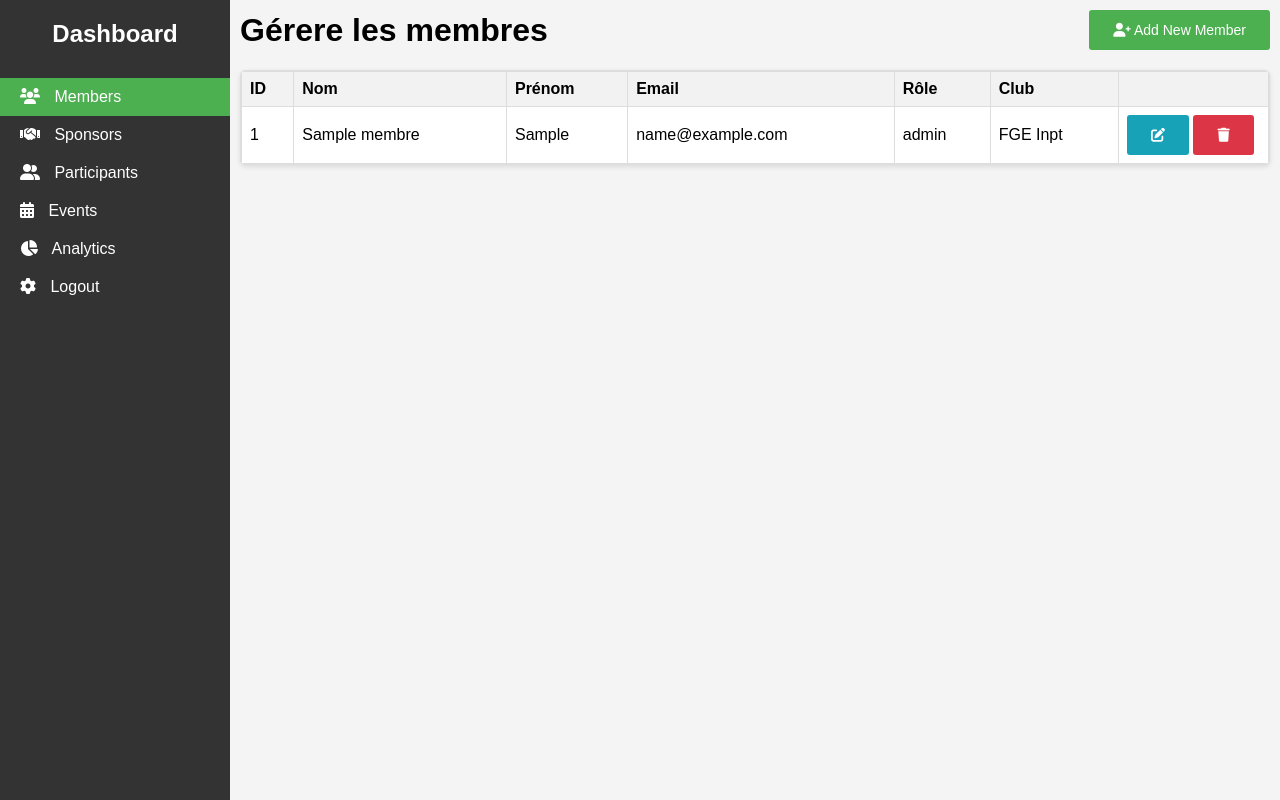
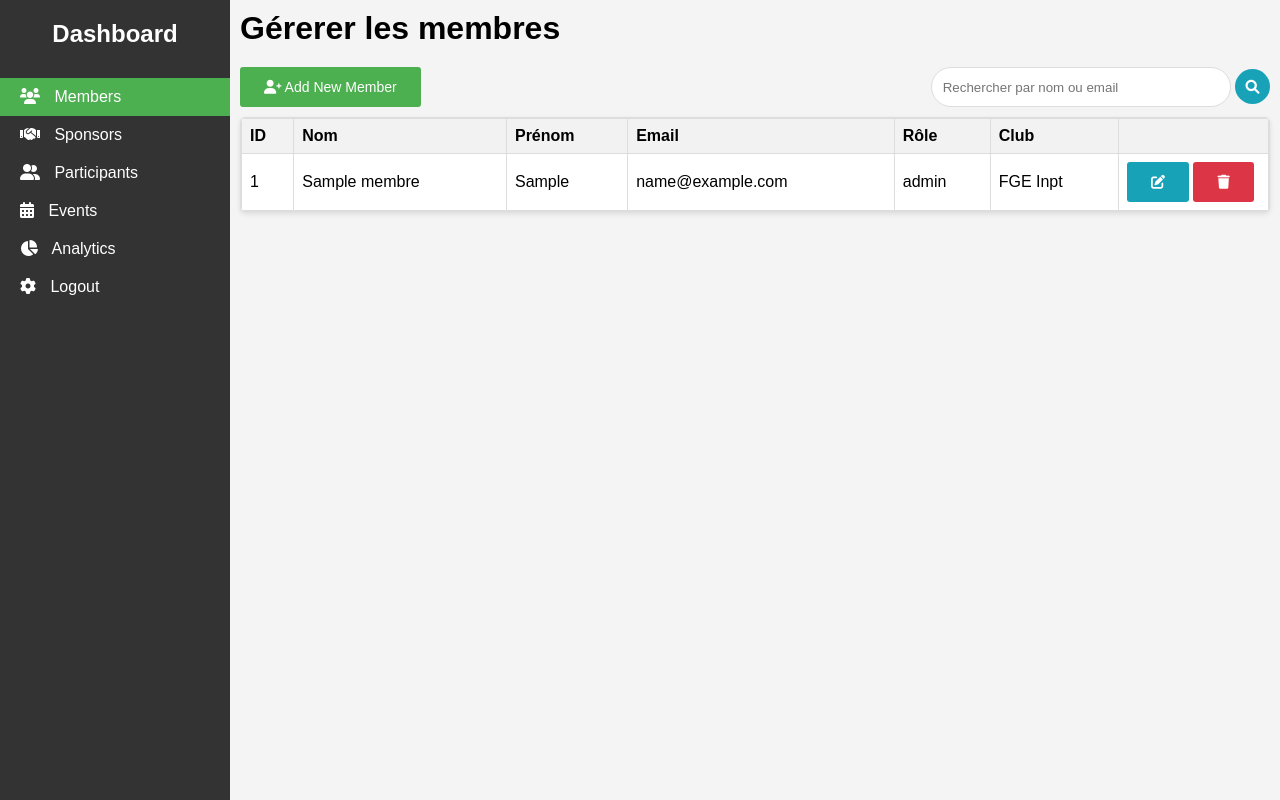
Before and after one commit to Anass-Fajoui/FGE_WebAPP, a Flask app: page /members in a window 1280 px wide. Run offline with Flask 3, Linux system fonts and the light colour scheme; tables that the repository leaves empty hold one stand-in row (values such as "Sample post"); one stand-in notice (Sample message) is shown; some libraries are stand-ins or nearby versions.

Commit message:
long names , email error handeled sucessfully

```diff
--- a/app.py
+++ b/app.py
@@ -27,7 +27,20 @@ def test():
 # Route to list all members
 @app.route('/members')
 def list_members():
-    members = Membre.query.all()  # Get all members from the database
+    search_query = request.args.get('search', '')
+
+    # Query the database based on the search query
+    if search_query:
+        # Search by name (first name or last name) or email
+        members = Membre.query.filter(
+            (Membre.Nom.like(f'%{search_query}%')) |
+            (Membre.Prenom.like(f'%{search_query}%')) |
+            (Membre.Email.like(f'%{search_query}%'))
+        ).all()
+    else:
+        # If no search query, return all members
+        members = Membre.query.all()
+
     return render_template('members.html', members=members)
 
 # Route to add a new member
@@ -44,23 +57,37 @@ def add_member():
 
         # Check if the member ID already exists in the database
         existing_member = Membre.query.filter_by(Membre_id=id).first()
+
         if existing_member:
             flash('A member with this ID already exists.', 'error')
             return redirect('/add_member')  # Redirect back to the form to correct the input
 
+        if len(nom) > 50:
+            flash("The name cannot be longer than 50 characters.", 'error')
+            return redirect('/add_member')
+
+        if len(prenom) > 50:
+            flash("The prénom cannot be longer than 50 characters.", 'error')
+            return redirect('/add_member')
+
+        if len(email) > 50:
+            flash("The email cannot be longer than 50 characters.", 'error')
+            return redirect('/add_member')
         try:
             # Add new member to the database
             new_member = Membre(Membre_id=id, Nom=nom, Prenom=prenom, Email=email, Role=role, Club_id=club_id)
             db.session.add(new_member)
             db.session.commit()
 
-
-            return redirect('/members')  # Redirect to the members list
+            flash("Member added succesfully", 'success')
+              # Redirect to the members list
 
         except Exception as e:
             db.session.rollback()  # Rollback in case of error
             flash(f'An error occurred: {str(e)}', 'error')  # Display error message
             return redirect('/add_member')
+
+        return redirect('/members')
 
     return render_template('add_member.html')
 
@@ -78,6 +105,7 @@ def edit_member(id):
         member.Club_id = request.form['Club_id']
 
         db.session.commit()
+        flash('Member updated successfully', 'success')
         return redirect('/members')  # Redirect to the members list
 
     return render_template('edit_member.html', member=member)
@@ -87,6 +115,7 @@ def delete_member(id):
     member = Membre.query.get(id)
     db.session.delete(member)
     db.session.commit()
+    flash('Member deleted successfully', 'success')
     return redirect('/members')
 
 
--- a/models.py
+++ b/models.py
@@ -6,8 +6,8 @@ class Membre(db.Model):
     __tablename__ = 'Membre'
 
     Membre_id = db.Column(db.Integer, primary_key=True)
-    Nom = db.Column(db.String(100))
-    Prenom = db.Column(db.String(100))
+    Nom = db.Column(db.String(50))
+    Prenom = db.Column(db.String(50))
     Email = db.Column(db.String(100))
     Role = db.Column(db.String(100))
     Club_id = db.Column(db.Integer)
--- a/static/members.css
+++ b/static/members.css
@@ -37,6 +37,12 @@ body {
     cursor: pointer;
     transition: background-color 0.3s ease;
 }
+.sidebar-menu li a {
+    display: inline-block;
+    width: 100%;
+    color: white;
+    text-decoration: none;
+}
 
 .sidebar-menu li:hover {
     background-color: #444;
@@ -58,12 +64,38 @@ body {
 }
 
 .content-header {
+    /* display: flex;
+    justify-content: space-between;
+    align-items: center; */
+    margin-bottom: 20px;
+}
+.search-bar{
     display: flex;
     justify-content: space-between;
     align-items: center;
-    margin-bottom: 20px;
+    margin-bottom: 10px ;
+}
+.search-bar input {
+    padding: 0.7rem;
+    border: 1px solid #ddd;
+    border-radius: 3px;
+    outline: none;
+    width: 300px;
+    border-radius: 20px;
 }
 
+.search-bar form button {
+    background-color: #17a2b8;
+    display: inline-flex;
+    align-items: center;
+    justify-content: center;
+    text-align: center;
+    width: 35px;
+    height: 35px ;
+    padding: 5px;
+    border-radius: 50%;
+
+}
 .container {
     background-color: #fff;
     border: 1px solid #ddd;
--- a/templates/members.html
+++ b/templates/members.html
@@ -6,40 +6,48 @@
     <link href="https://cdnjs.cloudflare.com/ajax/libs/font-awesome/6.0.0/css/all.min.css" rel="stylesheet">
     <title>Members List</title>
     <link rel="stylesheet" href="../static/members.css">
+    <link href="https://cdn.jsdelivr.net/npm/sweetalert2@11.7.4/dist/sweetalert2.min.css" rel="stylesheet">
+
 </head>
 <body>
     <div class="sidebar">
         <div class="sidebar-logo">Dashboard</div>
         <ul class="sidebar-menu">
             <li class="active">
-                <i class="fas fa-users"></i> Members
+                <a href="/members"><i class="fas fa-users"></i> Members</a>
             </li>
             <li>
-                <i class="fas fa-handshake"></i> Sponsors
+                <a href=""><i class="fas fa-handshake"></i> Sponsors</a>
             </li>
             <li>
-                <i class="fas fa-user-friends"></i> Participants
+                <a href=""><i class="fas fa-user-friends"></i> Participants</a>
             </li>
             <li>
-                <i class="fas fa-calendar-alt"></i> Events
+                <a href=""><i class="fas fa-calendar-alt"></i> Events</a>
             </li>
             <li>
-                <i class="fas fa-chart-pie"></i> Analytics
+                <a href=""><i class="fas fa-chart-pie"></i> Analytics</a>
             </li>
             <li>
-                <i class="fas fa-cog"></i> Logout
+                <a href=""><i class="fas fa-cog"></i> Logout</a>
             </li>
         </ul>
     </div>
 
     <div class="main-content">
         <div class="content-header">
-            <h1>Gérere les membres</h1>
+            <h1>Gérerer les membres</h1>
+
+        </div>
+        <div class="search-bar">
             <a href="/add_member">
                 <button class="add-btn"><i class="fa-solid fa-user-plus"></i> Add New Member</button>
             </a>
+            <form method="GET" action="/members">
+                <input type="text" name="search" placeholder="Rechercher par nom ou email" value="{{ request.args.get('search', '') }}">
+                <button type="submit"><i class="fa-solid fa-magnifying-glass"></i></button>
+            </form>
         </div>
-
         <div class="container">
             <table>
                 <thead>
@@ -81,10 +89,29 @@
                             </a>
                         </td>
                     </tr>
+                    {% else %}
+                    <tr>
+                        <td colspan="7" style="text-align: center; padding:20px">Aucun membre</td>
+                    </tr>
                     {% endfor %}
+
                 </tbody>
             </table>
         </div>
     </div>
+    <script src="https://cdn.jsdelivr.net/npm/sweetalert2@11.7.4/dist/sweetalert2.all.min.js"></script>
+
+
+    {% with messages = get_flashed_messages() %}
+        {% if messages %}
+            <script>
+               Swal.fire({
+                title: "Done",
+                text: "{{ messages[0] }}",
+                icon: "success"
+                });
+            </script>
+        {% endif %}
+    {% endwith %}
 </body>
 </html>
```
Also changed, not shown: templates/edit_member.html (line endings or trailing spaces).
